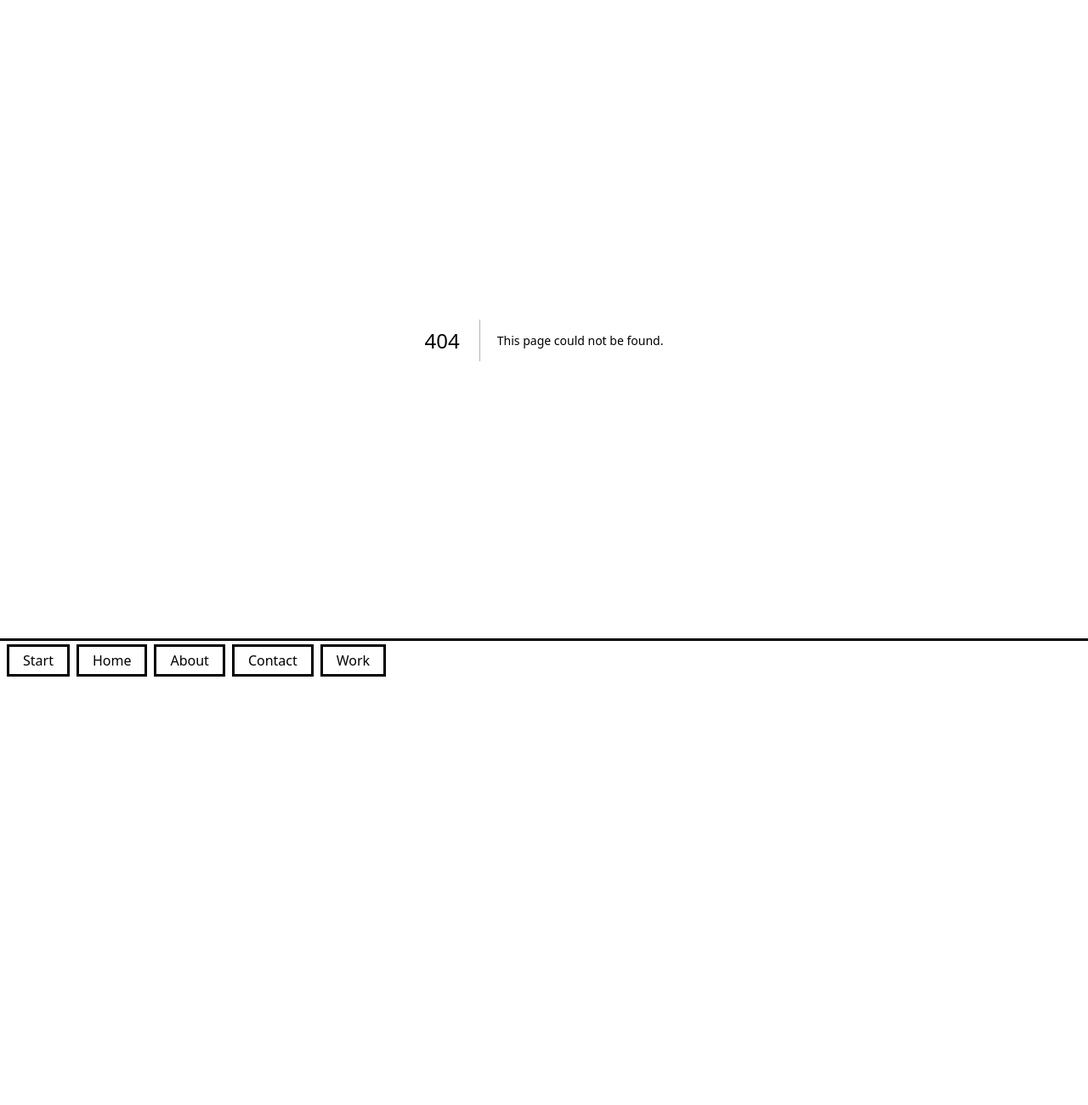
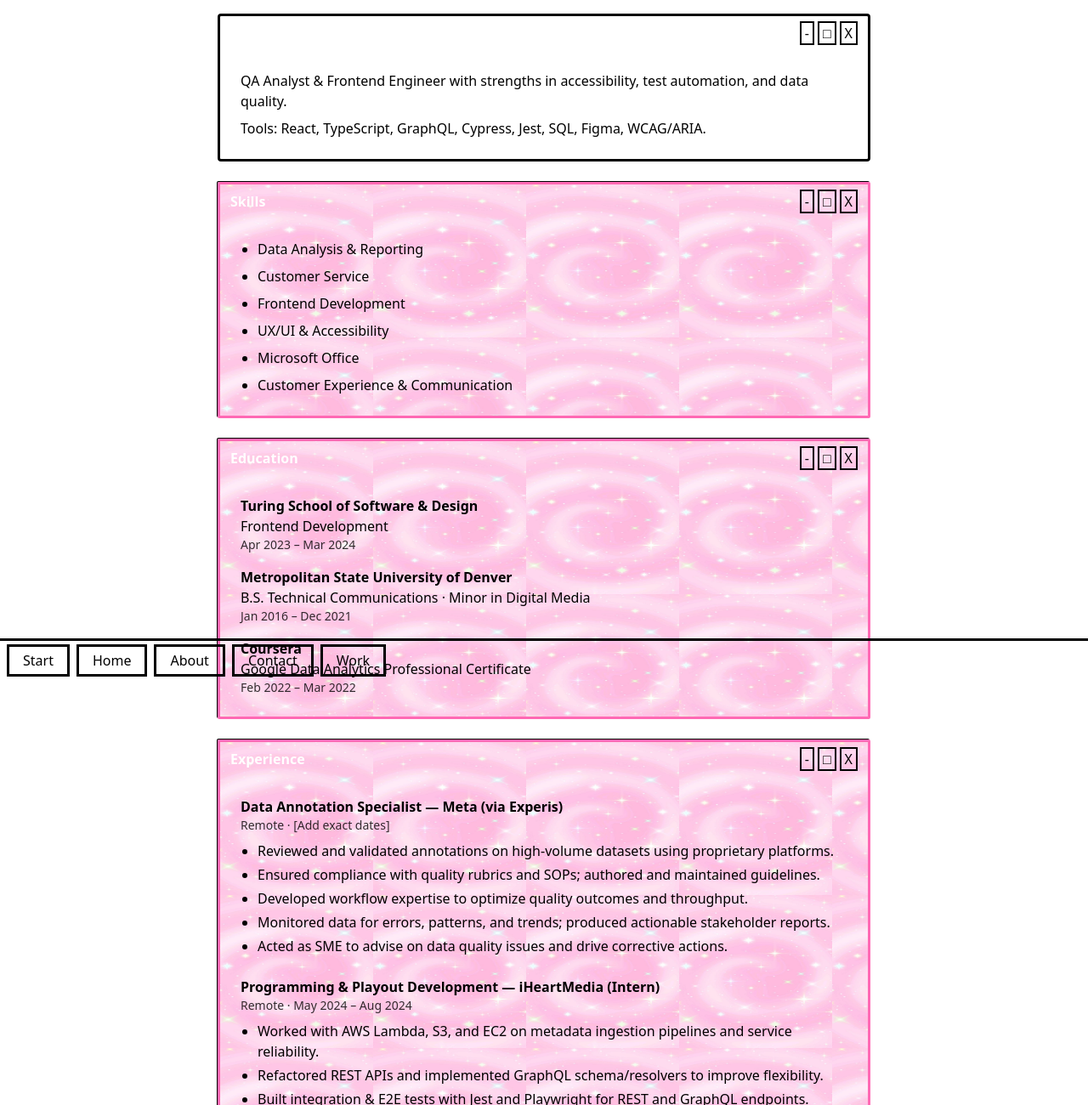
Before and after one commit to MaryBruff/portfolio, a Next.js app: page /resume in a window 1280 px wide. Before the commit this address had no page. Shown: the top 1300 px of the page at 85% size. Before the commit the page ends 800 px from the top, so only its background shows below. Built offline with nearby package versions, Linux system fonts and the light colour scheme.

Commit message:
feat: add resume route and resume page

```diff
--- /dev/null
+++ b/src/app/resume/page.tsx
@@ -0,0 +1,104 @@
+    import Window from '@/components/Window';
+
+    export default function Resume() {
+    return (
+        <main className="min-h-screen bg-myspace-bg p-4">
+        <div className="mx-auto max-w-3xl space-y-6">
+            {/* Header / Summary */}
+            <Window title="Resume">
+            <div className="text-myspace-text space-y-2">
+                <p className="font-medium">
+                QA Analyst & Frontend Engineer with strengths in accessibility, test automation, and data quality.
+                </p>
+                <p>
+                Tools: React, TypeScript, GraphQL, Cypress, Jest, SQL, Figma, WCAG/ARIA.
+                </p>
+            </div>
+            </Window>
+
+            {/* Skills */}
+            <Window title="Skills" className="myspace-window">
+            <ul className="text-myspace-text space-y-2 list-disc pl-5">
+                <li>Data Analysis & Reporting</li>
+                <li>Customer Service</li>
+                <li>Frontend Development</li>
+                <li>UX/UI & Accessibility</li>
+                <li>Microsoft Office</li>
+                <li>Customer Experience & Communication</li>
+            </ul>
+            </Window>
+
+            {/* Education */}
+            <Window title="Education" className="myspace-window">
+            <ul className="text-myspace-text space-y-4">
+                <li>
+                <div className="font-semibold">Turing School of Software & Design</div>
+                <div>Frontend Development</div>
+                <div className="text-sm opacity-80">Apr 2023 – Mar 2024</div>
+                </li>
+                <li>
+                <div className="font-semibold">Metropolitan State University of Denver</div>
+                <div>B.S. Technical Communications · Minor in Digital Media</div>
+                <div className="text-sm opacity-80">Jan 2016 – Dec 2021</div>
+                </li>
+                <li>
+                <div className="font-semibold">Coursera</div>
+                <div>Google Data Analytics Professional Certificate</div>
+                <div className="text-sm opacity-80">Feb 2022 – Mar 2022</div>
+                </li>
+            </ul>
+            </Window>
+
+            {/* Experience */}
+            <Window title="Experience" className="myspace-window">
+            <div className="text-myspace-text space-y-6">
+                <section>
+                <h3 className="font-semibold">Data Annotation Specialist — Meta (via Experis)</h3>
+                <div className="text-sm opacity-80">Remote · [Add exact dates]</div>
+                <ul className="list-disc pl-5 mt-2 space-y-1">
+                    <li>Reviewed and validated annotations on high-volume datasets using proprietary platforms.</li>
+                    <li>Ensured compliance with quality rubrics and SOPs; authored and maintained guidelines.</li>
+                    <li>Developed workflow expertise to optimize quality outcomes and throughput.</li>
+                    <li>Monitored data for errors, patterns, and trends; produced actionable stakeholder reports.</li>
+                    <li>Acted as SME to advise on data quality issues and drive corrective actions.</li>
+                </ul>
+                </section>
+
+                <section>
+                <h3 className="font-semibold">Programming & Playout Development — iHeartMedia (Intern)</h3>
+                <div className="text-sm opacity-80">Remote · May 2024 – Aug 2024</div>
+                <ul className="list-disc pl-5 mt-2 space-y-1">
+                    <li>Worked with AWS Lambda, S3, and EC2 on metadata ingestion pipelines and service reliability.</li>
+                    <li>Refactored REST APIs and implemented GraphQL schema/resolvers to improve flexibility.</li>
+                    <li>Built integration & E2E tests with Jest and Playwright for REST and GraphQL endpoints.</li>
+                    <li>Partnered with stakeholders to gather requirements and align feature development.</li>
+                    <li>Authored technical setup guides to streamline onboarding.</li>
+                </ul>
+                </section>
+
+                <section>
+                <h3 className="font-semibold">Medical Claim Analyst — UnitedHealth Group</h3>
+                <div className="text-sm opacity-80">Remote · Jan 2023 – May 2023</div>
+                <ul className="list-disc pl-5 mt-2 space-y-1">
+                    <li>Investigated and resolved complex claims while adhering to regulations.</li>
+                    <li>Produced reports that informed strategic planning and process improvements.</li>
+                    <li>Surpassed productivity targets with high accuracy and quality.</li>
+                </ul>
+                </section>
+            </div>
+            </Window>
+
+            {/* Quick Nav back to Work */}
+            <Window title="Explore Work">
+            <div className="grid grid-cols-1 sm:grid-cols-2 gap-3">
+                <a className="underline" href="/work/ui-ux">UI/UX & Content Strategy</a>
+                <a className="underline" href="/work/multimedia">Multimedia & Motion</a>
+                <a className="underline" href="/work/creative">Creative & Performance</a>
+                <a className="underline" href="/work/marketing">Marketing & Strategy</a>
+                <a className="underline" href="/work/data">Data Analytics & Viz</a>
+            </div>
+            </Window>
+        </div>
+        </main>
+    );
+    }
--- a/src/app/work/page.tsx
+++ b/src/app/work/page.tsx
@@ -1,16 +1,24 @@
 import Window from '@/components/Window';
 import Button from '@/components/Button';
 
-export default function Home() {
+export default function WorkHub() {
   return (
-    <main className="flex min-h-screen flex-col items-center justify-center p-4">
-      <Window title="Welcome to My Portfolio">
-        <h1 className="text-2xl font-bold mb-4">Work</h1>
-        <div className="flex space-x-4">
-          <Button href="/about">About Me</Button>
-          <Button href="/contact">Contact</Button>
-        </div>
-      </Window>
+    <main className="min-h-screen bg-myspace-bg p-4">
+      <div className="mx-auto max-w-4xl space-y-6">
+        <Window title="Work">
+          <p className="text-myspace-text mb-4">
+            Explore selected work by category.
+          </p>
+          <div className="grid grid-cols-1 sm:grid-cols-2 gap-3">
+            <Button href="/work/ui-ux">UI/UX & Content Strategy</Button>
+            <Button href="/work/multimedia">Multimedia & Motion</Button>
+            <Button href="/work/creative">Creative & Performance</Button>
+            <Button href="/work/marketing">Marketing & Strategy</Button>
+            <Button href="/work/data">Data Analytics & Viz</Button>
+            <Button href="/resume">Resume</Button>
+          </div>
+        </Window>
+      </div>
     </main>
   );
 }
```
